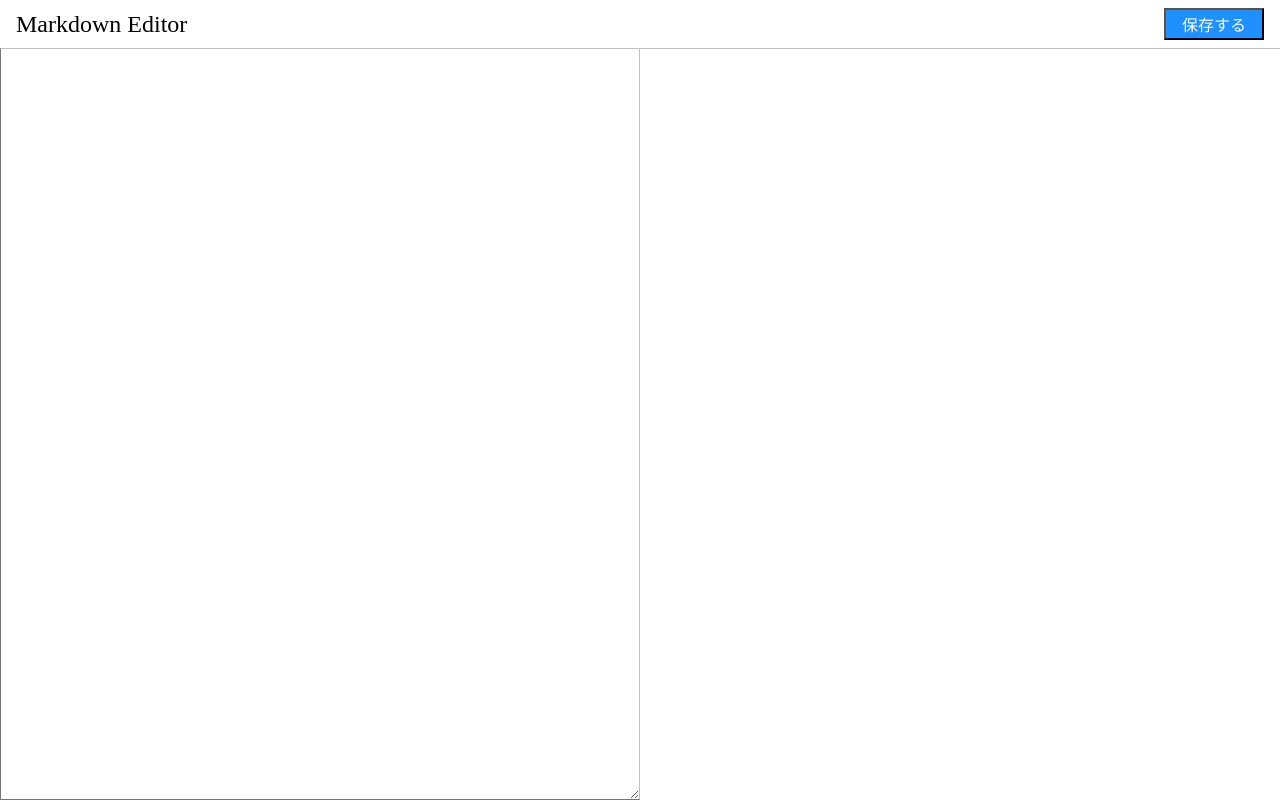
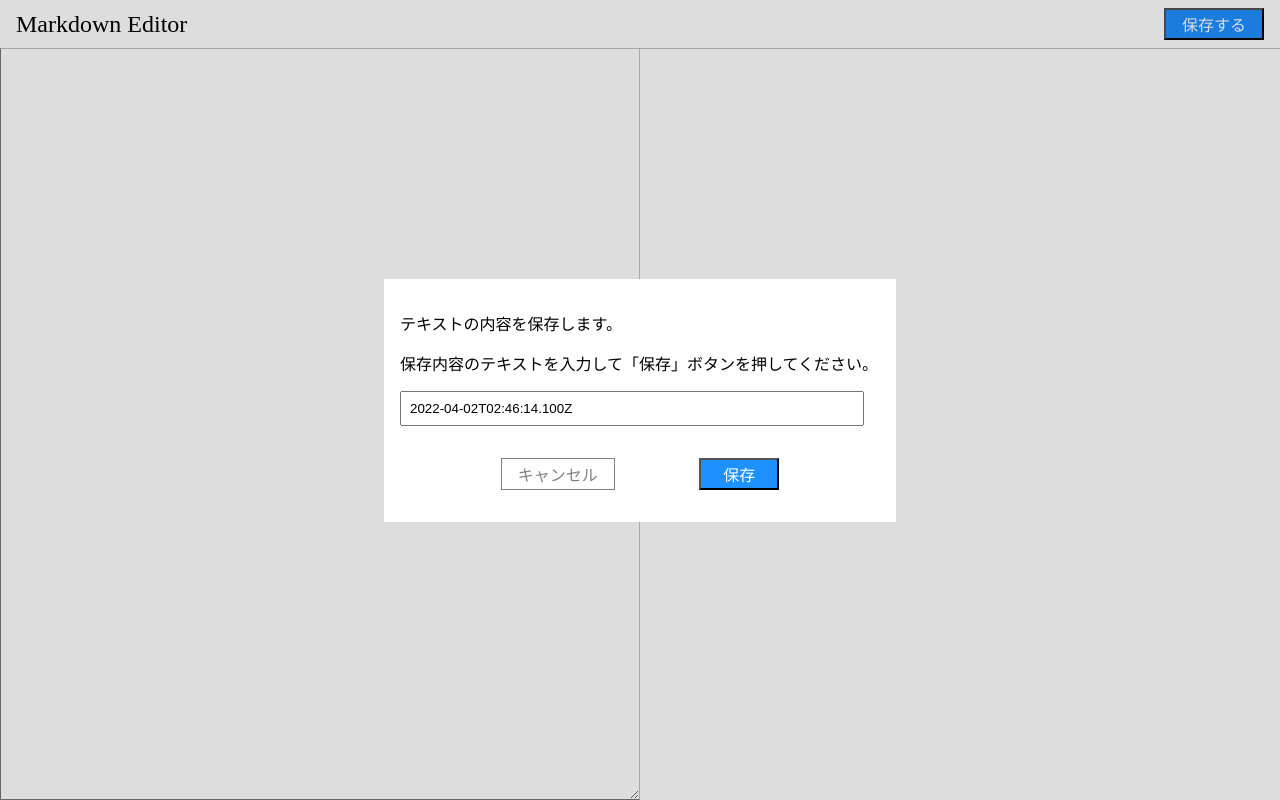
Before and after one commit to minminibear/markdown-editor, a React app: page / in a window 1280 px wide. Both pictures are taken after a click on the button "保存する". Built offline with nearby package versions, Linux system fonts and the light colour scheme.

Commit message:
モーダルの表示

```diff
--- a/src/components/button.tsx
+++ b/src/components/button.tsx
@@ -10,15 +10,22 @@
     height: 2rem;
     min-width: 5rem;
     padding: 0 1rem;
-`
+
+    &.cancel {
+        background: white;
+        border: 1px solid gray ;
+        color: gray;
+    }
+    `
 // クリック時の関数と中のテキストを渡すとスタイリングされたボタンを返す
 interface Props {
+    cancel?: boolean // cancelというパラメーターを指定しなくても良い
     children: string //ボタン内に表示するテキスト
     onClick: () => void
 }
 
 export const Button: React.FC<Props> = (props) => (
-    <StyledButton onClick={props.onClick}>
+    <StyledButton onClick={props.onClick} className={props.cancel ? 'cancel' : ''}>
         {props.children}
     </StyledButton>
 )
--- /dev/null
+++ b/src/components/save_modal.tsx
@@ -0,0 +1,69 @@
+import * as React from "react";
+import styled from "styled-components";
+import { Button } from './button';
+
+const { useState } = React;
+
+const Wrapper = styled.div`
+    align-items: center;
+    background-color: #0002;
+    bottom: 0;
+    display: flex;
+    justify-content: center;
+    left: 0;
+    position: fixed;
+    right: 0;
+    top: 0;
+`
+
+const Modal = styled.div`
+    background: #fff;
+    padding:1rem;
+    width:32rem;
+`
+const TitleInput = styled.input`
+    width: 29rem;
+    padding: 0.5rem;
+`
+
+const Control = styled.div`
+    display: flex;
+    justify-content: space-evenly;
+    padding: 1rem;
+    `
+    // 保存時の処理関数と、キャンセル時の処理関数をパラメーターに指定する。
+    // 保存時の処理関数は引数にタイトルを指定する。
+    interface Props {
+    onSave: (title: string)=> void
+    onCancel: () => void
+}
+
+export const SaveModal: React.FC<Props> = props => {
+    const { onCancel, onSave } = props
+    const [title, setTitle] = useState(new Date().toISOString())
+
+    return (
+        <Wrapper>
+            <Modal>
+                <p>テキストの内容を保存します。</p>
+                <p>保存内容のテキストを入力して「保存」ボタンを押してください。</p>
+                <p>
+                    {/* タイトルとタイトルの変更関数を渡して編集可能にする */}
+                    <TitleInput
+                        type="text"
+                        value={title}
+                        onChange={(event) => setTitle(event.target.value)}
+                    />
+                </p>
+                <Control>
+                    <Button onClick={onCancel} cancel>
+                        キャンセル
+                    </Button>
+                    <Button onClick={() => onSave(title)}>
+                        保存
+                    </Button>
+                </Control>
+            </Modal>
+        </Wrapper>
+    )
+}
--- a/src/pages/editor.tsx
+++ b/src/pages/editor.tsx
@@ -2,10 +2,11 @@
 import styled from 'styled-components'
 import { useStateWithStorage } from '../hooks/use_with_storage'
 import ReactMarkdown from 'react-markdown'
-import { putMemo } from '../indexeddb/memos'//importできていないっぽいな。
+import { putMemo } from '../indexeddb/memos'
 import { Button } from '../components/button'
+import { SaveModal } from '../components/save_modal'
 
-// const { useState } = React
+const { useState } = React
 
 const Header = styled.header`
     align-content: center;
@@ -66,16 +67,16 @@
     // localStorage.getItem は null を返す場合がある
     // （初回アクセス時など）ので、 || '' をつけて必ず文字列入るようにする
 
-    const saveMemo = (): void => {
-        putMemo('TITLE', text)
-    }
+    // モーダルを表示するかのフラグ管理(管理する値はboolean true：表示　false：非表示)
+    const [showModal, setShowModal] = useState(false)
 
     return (
         <>
             <Header>
                 Markdown Editor
                 <HeaderControl>
-                    <Button onClick={saveMemo}>
+                    {/* 保存するボタンを押した場合にモーダル表示のフラグをONにする */}
+                    <Button onClick={() => setShowModal(true)}>
                         保存する
                     </Button>
                 </HeaderControl>
@@ -91,6 +92,20 @@
                     <ReactMarkdown children={text} />
                 </Preview>
             </Wrapper>
+            {/* モーダル表示のフラグがONになっている場合のみ、モーダルを表示する判定式
+            showModal が true の場合は && 以降の処理が実行される */}
+            {showModal && (
+
+                // onSave は、IndexedDBへの保存処理とモーダルを閉じるため showModal へ false をセット
+                // nCancel はモーダルを閉じるだけなので showModal に false をセットする
+                <SaveModal
+                    onSave={(title: string): void => {
+                        putMemo(title, text)
+                        setShowModal(false)
+                    }}
+                    onCancel={() => setShowModal(false)}
+                    />
+            )}
         </>
     )
 }
```
